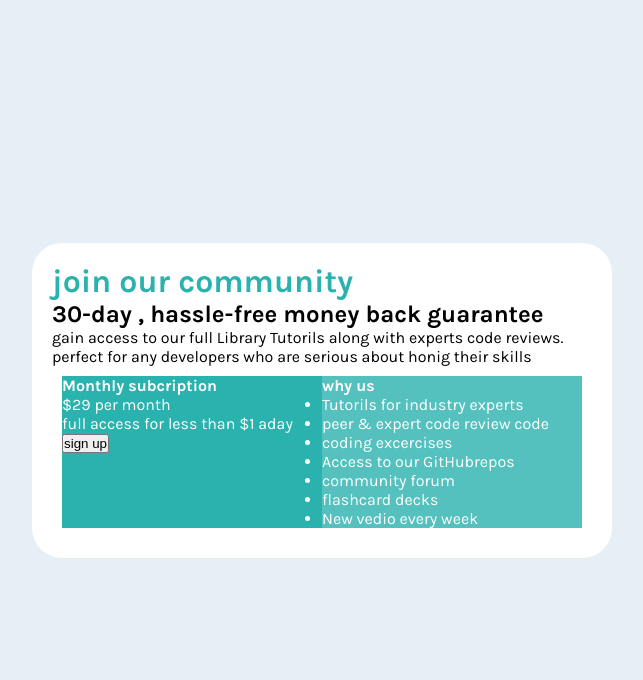
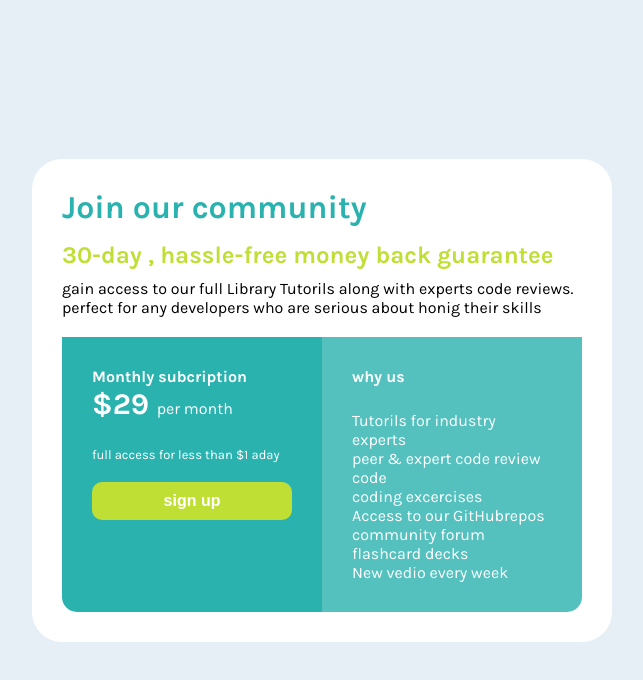
Before and after one commit to ahmedkhaledali99/practice, a plain HTML site: page index.html in a window 1280 px wide. Shown: the whole page, without its empty margins (318-961 px from the left). Drawn offline with Linux system fonts and the light colour scheme.

Commit message:
Add files via upload

```diff
--- a/index.html
+++ b/index.html
@@ -15,32 +15,22 @@
     <div class="container">
 
         <header>
-
-
-
-            <h1 class="title"> join our community</h1>
+            <h1 class="title"> Join our community</h1>
             <h2 class="sub-title"> 30-day , hassle-free money back guarantee</h2>
             <p class="description">
                 gain access to our full Library Tutorils along with experts code reviews.
                 perfect for any developers
                 who are serious about honig their skills
-
             </p>
-
-
         </header>
-
-
-
+        <div class="downpart">
         <div class="content">
 
                 <div class="subcription">
                     <h4 class="plan-title">Monthly subcription</h4>
                     <p class="price"><span>$29 </span>per month</p>
-                <p class="access info">full access for  less than $1 aday</p>
-
-
-                <button class="sing-up btn">sign up</button>
+                    <p class="access-info">full access for  less than $1 aday</p>
+                    <button class="sign-up-btn">sign up</button>
                 </div>
 
                 <div class="features">
@@ -63,5 +53,6 @@
 
 
             </div>
+            </div>
         </head>
         </html>
--- /dev/null
+++ b/style.css
@@ -0,0 +1,114 @@
+* {
+
+    padding: 0;
+    margin: 0;
+    box-sizing: border-box;
+}
+
+:root{
+
+--cyan-color:hsl(179,62%,43%);
+--bright-yellow-color: hsl(71,73%,54%);
+--light-gray:hsl(204,43%,93%);
+--grayish-blue: hsl(218,22%,67%);
+
+}
+
+html{
+    font-family: 'Karla' , sans-serif  ;
+    width: 100%;
+    height: 100vh;
+    display: flex;
+    justify-content: center;
+    align-items: center;
+    background-color:var(--light-gray);
+}
+
+.container{
+    background-color: #fff ;
+    display: grid ;
+    grid-template-columns: 1fr;
+    max-width: 580px;
+    padding: 20px;
+    border-radius: 30px;
+}
+
+.content{
+display: grid;
+grid-template-columns: 1fr 1fr ;
+color: #fff;
+padding: 10px;
+align-content: center;
+
+}
+
+.features{
+    background-color: hsla(179,62%,43%, 0.8);
+    padding: 30px;
+
+}
+
+ header .title{
+    color: var(--cyan-color);
+}
+
+.subcription{
+background-color: var(--cyan-color);
+padding: 30px;
+border-radius: 0 0 0 15px;
+
+}
+
+.features-lists{
+    list-style: none;
+    margin-top: 25px;
+    border-radius: 30px;
+}
+
+header{
+    padding: 10px;
+}
+
+header .sub-title{
+
+color: var(--bright-yellow-color);
+margin: 15px 0 10px 0;
+
+
+}
+
+.header .description{
+color: var(--grayish-blue);
+}
+
+.features{
+    border-radius: 0 0  15px 0;
+}
+
+.subcription span{
+    font-size: 30px;
+    font-weight: 700;
+}
+
+.subcription .sign-up-btn{
+
+    background-color: var(--bright-yellow-color);
+    border: none;
+    outline: none;
+    border-radius: 10px 10px 10px 10px;
+    padding: 10px;
+    width: 100%;
+    font-size: 16px;
+    color: #fff;
+    font-weight: 700;
+    margin-top: 20px;
+
+
+}
+.subcription .access-info{
+
+font-size: 13px;
+margin-top: 25px;
+
+
+}
```
Lines whose indentation alone changed are shown as unchanged.
